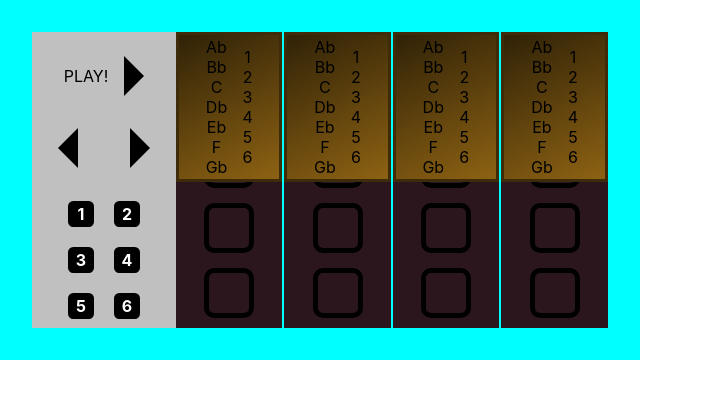
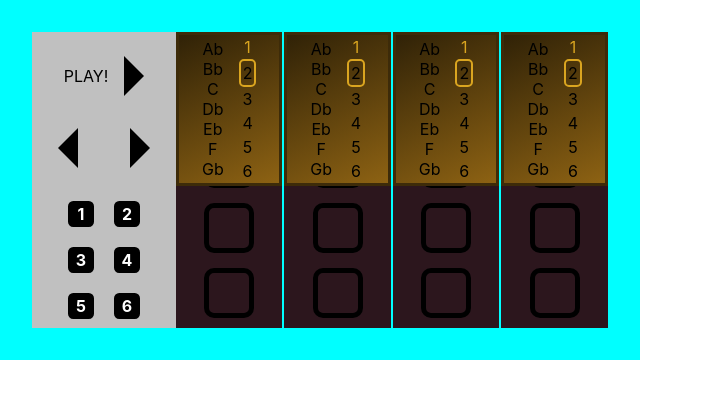
Before and after one commit to mar10outof10/syntho, a React (Create React App) app: page / in a window 1280 px wide. Shown: the top 398 px of the page, without its empty margins (0-703 px from the left). Built offline with nearby package versions, Linux system fonts and the light colour scheme.

Commit message:
Implemented octave item styling

```diff
--- a/src/components/SynthBeat/NoteSelect/NoteSelect.js
+++ b/src/components/SynthBeat/NoteSelect/NoteSelect.js
@@ -1,10 +1,14 @@
 import React from "react";
+import classNames from "classnames";
 
 const notes = ["Ab", "Bb", "C", "Db", "Eb", "F", "Gb"];
 const octaves = ["1", "2", "3", "4", "5", "6"];
 
 const currNote = notes[0];
 const currOctave = octaves[0];
+
+const selectedNote = notes[1];
+const selectedOctave = octaves[1];
 
 const NoteColumn = () => {
   return (
@@ -22,8 +26,15 @@ const OctaveColumn = () => {
   return (
     <div className="noteSelect__octaveColumn">
       {octaves.map((octave, index) => {
+
+        const octaveItemClass = [
+          'noteSelect__octaveColumnItem',
+          {noteSelect__octaveColumnItem__current: octave === currOctave},
+          {noteSelect__octaveColumnItem__selected: octave === selectedOctave}
+        ];
+
         return (
-          <div className="noteSelect__octaveColumnItem">
+          <div className={classNames(octaveItemClass)}>
             {octave}
           </div>
         )
--- a/src/main.css
+++ b/src/main.css
@@ -134,6 +134,7 @@ html {
   justify-content: space-around;
 }
 .noteSelect__octaveColumnItem {
+  padding: 2px;
   position: relative;
   display: flex;
   align-items: center;
@@ -142,11 +143,8 @@ html {
 .noteSelect__octaveColumnItem__current {
   color: goldenrod;
 }
-.noteSelect__octaveColumnItem__border {
-  position: absolute;
+.noteSelect__octaveColumnItem__selected {
   border: solid goldenrod 2px;
-  height: 100%;
-  width: 100%;
   border-radius: 5px;
 }
 
--- a/src/sass/components/SynthBeat/NoteSelect/_noteSelect.scss
+++ b/src/sass/components/SynthBeat/NoteSelect/_noteSelect.scss
@@ -16,6 +16,7 @@
   }
 
   &__octaveColumnItem {
+    padding: 2px;
     position: relative;
     display: flex;
     align-items: center;
@@ -25,11 +26,8 @@
       color: goldenrod;
     }
 
-    &__border {
-      position: absolute;
+    &__selected {
       border: solid goldenrod 2px;
-      height: 100%;
-      width: 100%;
       border-radius: 5px;
     }
   }
```
